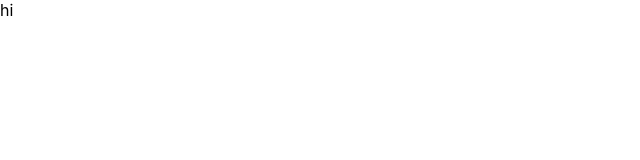
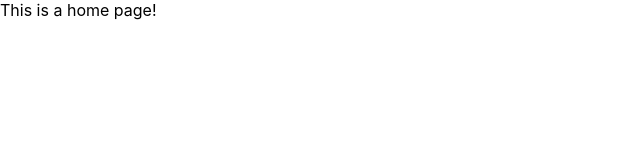
Before and after one commit to Dhrumi-Vakhariya/box-office-app, a React (Create React App) app: page / in a window 1280 px wide. Shown: the top 160 px of the page, without its empty margins (0-640 px from the left). Built offline with nearby package versions, Linux system fonts and the light colour scheme.

Commit message:
Added react router

```diff
--- a/package.json
+++ b/package.json
@@ -8,6 +8,8 @@
     "@testing-library/user-event": "^13.5.0",
     "react": "^18.2.0",
     "react-dom": "^18.2.0",
+    "react-router": "^5.2.0",
+    "react-router-dom": "^5.2.0",
     "react-scripts": "5.0.1",
     "web-vitals": "^2.1.4"
   },
--- a/src/App.js
+++ b/src/App.js
@@ -1,5 +1,19 @@
+import { BrowserRouter, Route, Switch } from "react-router-dom";
+
 function App() {
-  return <div>hi</div>;
+  return (
+    <BrowserRouter>
+      <Switch>
+        <Route exact path="/">
+          This is a home page!
+        </Route>
+        <Route exact path="/starred">
+          This is a starred page!
+        </Route>
+        <Route>Sorry, the page you visited does not exist.</Route>
+      </Switch>
+    </BrowserRouter>
+  );
 }
 
 export default App;
--- a/src/reportWebVitals.js
+++ b/src/reportWebVitals.js
@@ -1,6 +1,6 @@
 const reportWebVitals = onPerfEntry => {
   if (onPerfEntry && onPerfEntry instanceof Function) {
-    import('web-vitals').then(({ getCLS, getFID, getFCP, getLCP, getTTFB }) => {
+    import("web-vitals").then(({ getCLS, getFID, getFCP, getLCP, getTTFB }) => {
       getCLS(onPerfEntry);
       getFID(onPerfEntry);
       getFCP(onPerfEntry);
```
Also changed, not shown: .eslintrc.json, 1 other file (tests, documents, lock files or other folders).
